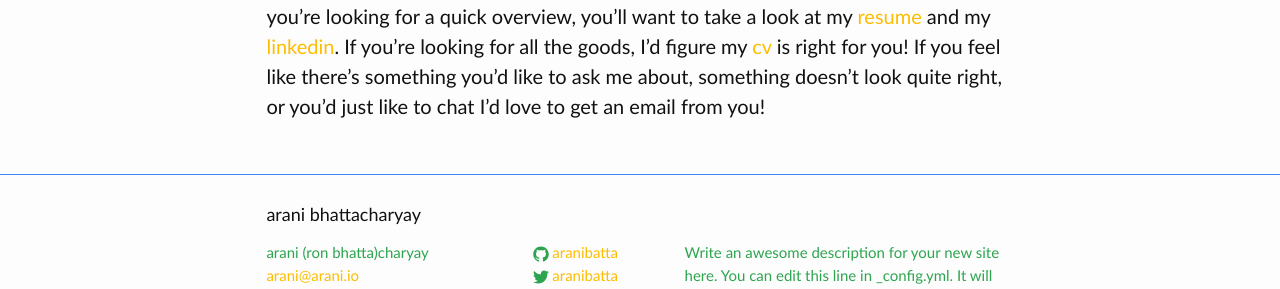
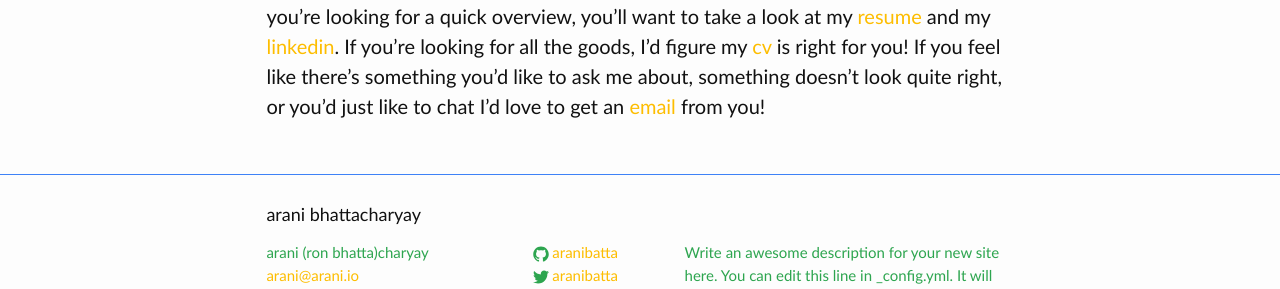
Before and after one commit to aranibatta/aranibatta.github.io, a Jekyll site: the page built from resume.md, in a window 1280 px wide. Shown: the part 186-475 px from the top of the page. Built offline with Jekyll 4.4.1, drawn with Linux system fonts in a browser that asks for light colours; some of the changed lines change nothing that is shown.

Commit message:
thoughts

```diff
--- a/resume.md
+++ b/resume.md
@@ -4,4 +4,4 @@ title: cv
 permalink: /cv/
 ---
 
-You're here because you wanted some more information on what I've been up to. If you're looking for a quick overview, you'll want to take a look at my [resume](https://www.dropbox.com/s/gtvfola8j4ib9ji/Arani_Bhattacharyay_Resume.pdf?dl=0) and my [linkedin](https://www.linkedin.com/in/aranibatta). If you're looking for all the goods, I'd figure my [cv](https://arani.io/cv_full) is right for you! If you feel like there's something you'd like to ask me about, something doesn't look quite right, or you'd just like to chat I'd love to get an email from you!
+You're here because you wanted some more information on what I've been up to. If you're looking for a quick overview, you'll want to take a look at my [resume](https://www.dropbox.com/s/gtvfola8j4ib9ji/Arani_Bhattacharyay_Resume.pdf?dl=0) and my [linkedin](https://www.linkedin.com/in/aranibatta). If you're looking for all the goods, I'd figure my [cv](https://arani.io/cv_full) is right for you! If you feel like there's something you'd like to ask me about, something doesn't look quite right, or you'd just like to chat I'd love to get an [email](mailto:aranibatta@berkeley.edu) from you!
```
